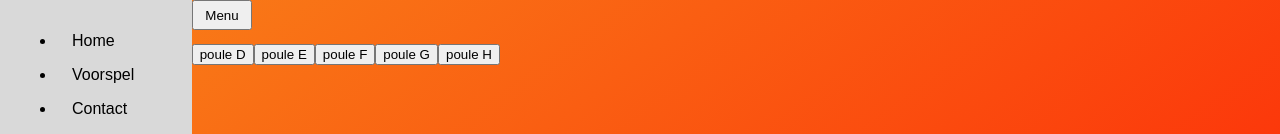
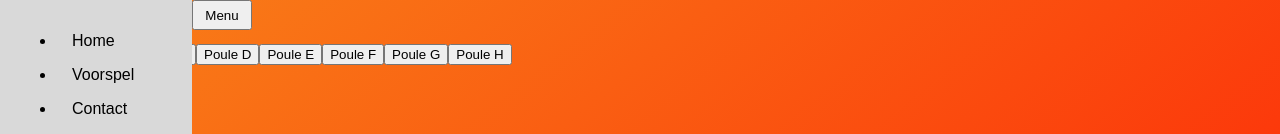
Before and after one commit to LarsDeStam231/stage, a React (Create React App) app: page /Voorspel in a window 1280 px wide. Shown: the top 134 px of the page. Built offline with nearby package versions, Linux system fonts and the light colour scheme.

Commit message:
groepsfase klaar

```diff
--- a/src/index.css
+++ b/src/index.css
@@ -1,6 +1,6 @@
 #test {
   background-repeat: no-repeat;
-  height: 913px;
+  height: 993px;
   /* background-color: #6cabdd; /* For browsers that do not support gradients */
  background-image: linear-gradient(to bottom right, #F88319, #FF0000);
     }
--- a/src/pages/Voorspel.js
+++ b/src/pages/Voorspel.js
@@ -99,56 +99,20 @@ console.log(match)
   <div>
   <br />
   <br />
-  <button
+
+  {poules.map(poule => <button
   type="button"
-  onClick={() => setPoule("A")}
-  >poule A</button>
+  onClick={() => setPoule(poule.id)}
+  >{poule.description}</button>)}
 
-  <button
-  type="button"
-  onClick={() => setPoule("B")}
-  >poule B</button>
-
-  <button
-  type="button"
-  onClick={() => setPoule("C")}
-  >poule C</button>
-
-  <button
-  type="button"
-  onClick={() => setPoule("D")}
-  >poule D</button>
-
-  <button
-  type="button"
-  onClick={() => setPoule("E")}
-  >poule E</button>
-
-  <button
-  type="button"
-  onClick={() => setPoule("F")}
-  >poule F</button>
-
-  <button
-  type="button"
-  onClick={() => setPoule("G")}
-  >poule G</button>
-
-  <button
-  type="button"
-  onClick={() => setPoule("H")}
-  >poule H</button>
-
-
-
-  <h1>test</h1>
-  {matches.map((match) => {
+  <h1>Wedstrijden</h1>
+  {matches.filter(match => match.bracket == poule).map((match) => {
     const teamone = teamlist.find(team => team.id == match.teamone)
     const teamtwo = teamlist.find(team => team.id == match.teamtwo)
     var item = voorspelling.find((thisitem) => thisitem.id == match.id) || {id: match.id, team1: null, team2: null};
     //console.log(item, match);
     //hier zorg ik dat 2 arrays aan elkaar verbonden zijn zodat de code weet welke landen die moet printen op de pagina
-    return (<table key={'match_'+match.id}>
+    return (<table class="prediction" key={'match_'+match.id}>
   <tr>
     <th>thuis</th>
     <th>uit</th>
@@ -169,6 +133,8 @@ console.log(match)
 
 }
 <br />
+
+  <h1>Stand</h1>
 
 
   <table class="standing">
```
